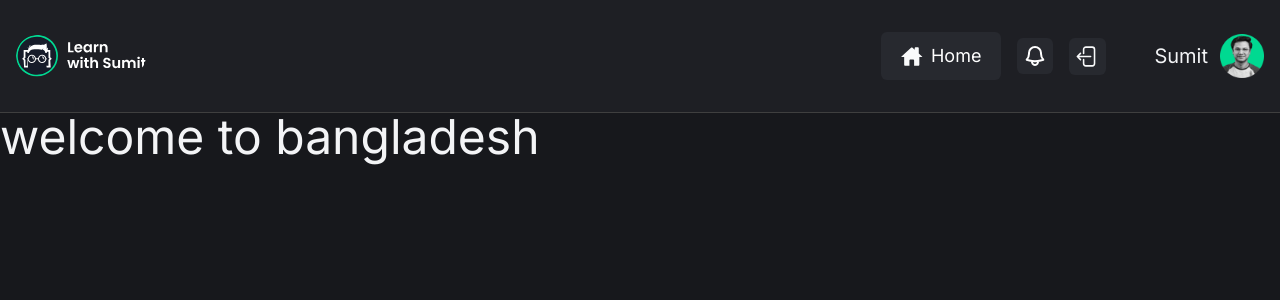
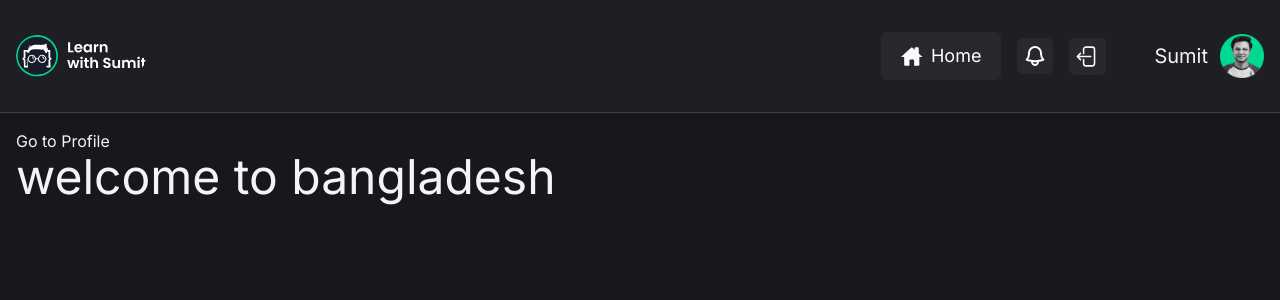
Before and after one commit to Mr-Rafiqul-Islam/facehook-mr.rafiqulthedev, a React (Vite) app: page /login in a window 1280 px wide. Both pictures are taken after typing "name@example.com", "Sample123" into the empty fields and a click on the button "Login". Shown: the top 300 px of the page. Built offline with nearby package versions, Linux system fonts and the light colour scheme.

Commit message:
Protected Route SetUp

```diff
--- a/src/App.jsx
+++ b/src/App.jsx
@@ -1,25 +1,25 @@
-import { Route, Routes } from "react-router-dom"
-import HomePage from "./pages/Home"
-import LoginPage from "./pages/LoginPage"
-import RegistrationPage from "./pages/RegistrationPage"
-import ProfilePage from "./pages/ProfilePage"
-import NotFoundPage from "./pages/NotFoundPage"
-
+import { Route, Routes } from "react-router-dom";
+import HomePage from "./pages/Home";
+import LoginPage from "./pages/LoginPage";
+import RegistrationPage from "./pages/RegistrationPage";
+import ProfilePage from "./pages/ProfilePage";
+import NotFoundPage from "./pages/NotFoundPage";
+import PrivateRoutes from "./routes/PrivateRoutes";
 
 function App() {
-
-
   return (
-   <>
-   <Routes>
-    <Route element={<HomePage/>} path="/" exact/>
-    <Route element={<LoginPage/>} path="/login"/>
-    <Route element={<RegistrationPage/>} path="/register"/>
-    <Route element={<ProfilePage/>} path="/me"/>
-    <Route element={<NotFoundPage/>} path="*"/>
-   </Routes>
-   </>
-  )
+    <>
+      <Routes>
+        <Route element={<PrivateRoutes/>}>
+          <Route element={<HomePage />} path="/" exact />
+          <Route element={<ProfilePage />} path="/me" />
+        </Route>
+        <Route element={<LoginPage />} path="/login" />
+        <Route element={<RegistrationPage />} path="/register" />
+        <Route element={<NotFoundPage />} path="*" />
+      </Routes>
+    </>
+  );
 }
 
-export default App
+export default App;
--- a/src/components/auth/LoginForm.jsx
+++ b/src/components/auth/LoginForm.jsx
@@ -16,9 +16,9 @@ export default function LoginForm() {
   const SubmitForm = (formData) => {
     console.log(formData);
 
-
     //  make an api call
     // Will Return Tokens and Logged in user information
+
     const user = { ...formData };
     setAuth({ user });
     navigate("/");
--- a/src/components/auth/Logout.jsx
+++ b/src/components/auth/Logout.jsx
@@ -1,11 +1,17 @@
 import React from "react";
 import logoutIcon from "../../assets/icons/logout.svg";
 import { useNavigate } from "react-router-dom";
+import useAuth from "../../hooks/useAuth";
 
 export default function Logout() {
-    const navigate = useNavigate()
+  const navigate = useNavigate();
+  const { setAuth } = useAuth();
+  const handleLogout = () => {
+    setAuth({});
+    navigate("/login");
+  };
   return (
-    <button className="icon-btn" onClick={()=>navigate('/login')}>
+    <button className="icon-btn" onClick={handleLogout}>
       <img src={logoutIcon} alt="Logout" />
     </button>
   );
--- a/src/pages/Home.jsx
+++ b/src/pages/Home.jsx
@@ -1,13 +1,14 @@
 import React from "react";
 import Header from "../components/common/Header";
 import useAuth from "../hooks/useAuth";
+import { Link } from "react-router-dom";
 
 export default function HomePage() {
   const { auth } = useAuth();
   console.log(auth);
   return (
-    <div>
-      <Header />
+    <div className="container">
+      <Link to="/me">Go to Profile</Link>
       <h2 className="text-5xl">welcome to bangladesh</h2>
     </div>
   );
--- /dev/null
+++ b/src/routes/PrivateRoutes.jsx
@@ -0,0 +1,21 @@
+import React from "react";
+import useAuth from "../hooks/useAuth";
+import { Navigate, Outlet } from "react-router-dom";
+import Header from "../components/common/Header";
+
+const PrivateRoutes = () => {
+  const { auth } = useAuth();
+  return (
+    <>
+      {auth?.user ? (
+        <div>
+          <Header />
+          <Outlet />
+        </div>
+      ) : (
+        <Navigate to="/login" />
+      )}
+    </>
+  );
+};
+export default PrivateRoutes;
```
